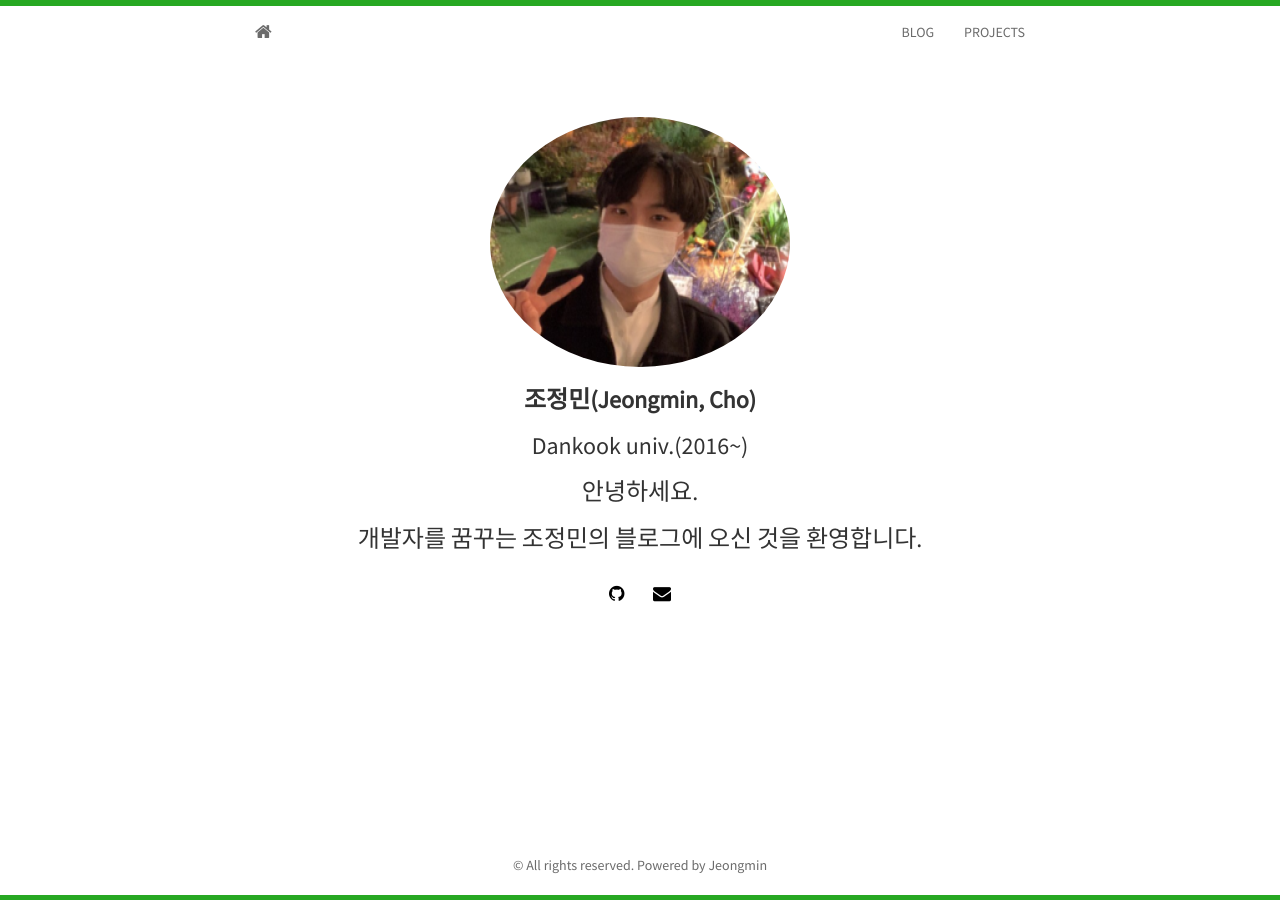
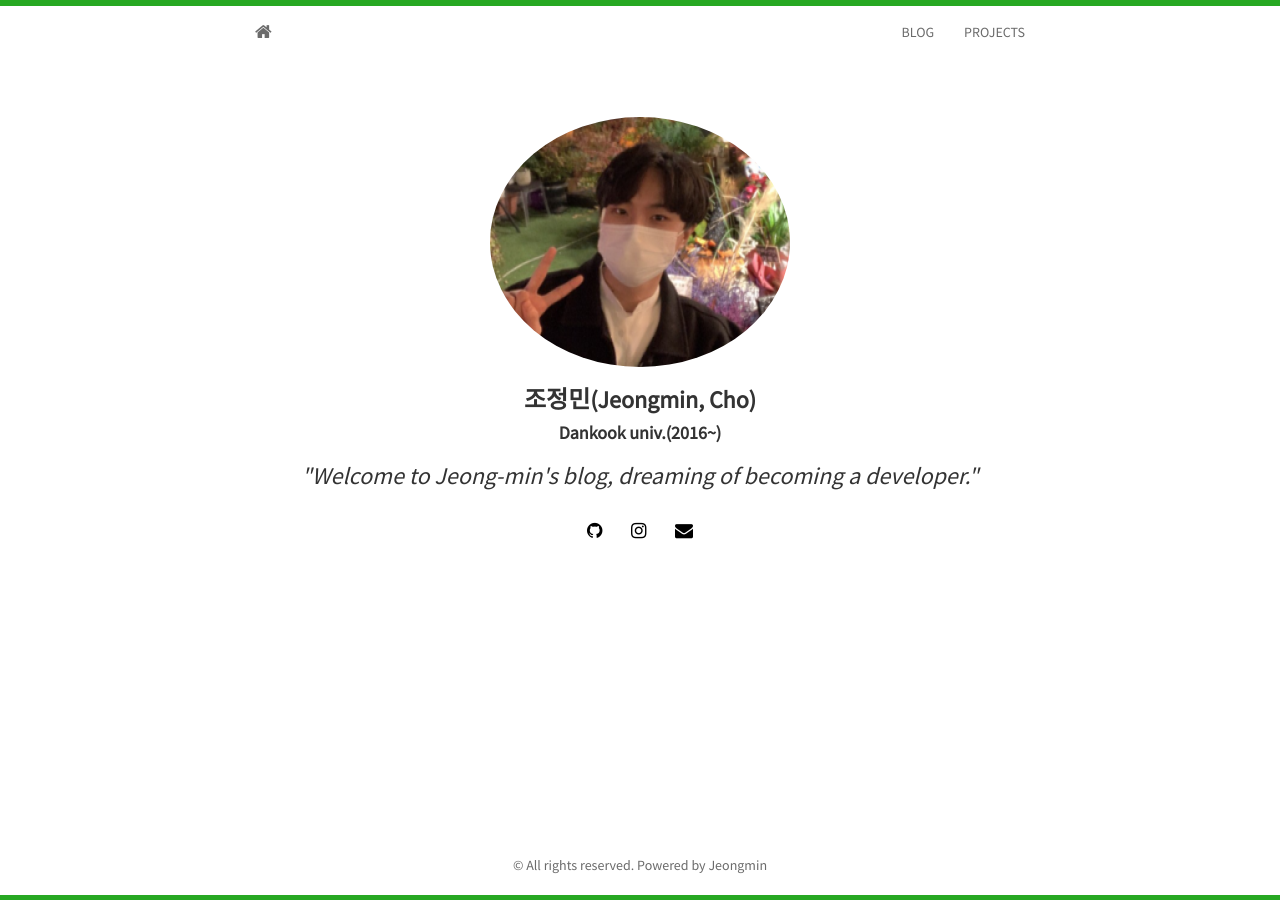
Before and after one commit to Jeongm1n/Jeongm1n.github.io, a Jekyll site: the page built from index.html, in a window 1280 px wide. Built offline with Jekyll 4.4.1, drawn with Linux system fonts in a browser that asks for light colours; nearby versions of some CDN libraries; the list of posts is cut into pages by our own code.

```diff
--- a/_config.yml
+++ b/_config.yml
@@ -18,6 +18,7 @@ description: "조정민의 블로그에 오신 것을 환영합니다."
 avatar: profile.png
 email: qll4359@email.com
 github: Jeongm1n # username
+insta: wjdals4_6/?hl=ko
 #twitter: username
 #linkedin: username
 #stackoverflow: username   #e.g: users/2735833/proton1h1
--- a/_includes/social.html
+++ b/_includes/social.html
@@ -2,6 +2,9 @@
 	<h4>
     {% if site.github %}
 	  <a href="http://github.com/{{ site.github }}"><i class="fa fa-github"></i></a>
+    {% endif %}
+    {% if site.github %}
+        <a href="https://instagram.com/{{ site.insta }}"><i class="fa fa-instagram"></i></a>
     {% endif %}
     {% if site.email %}
 	  <a href="mailto:{{ site.email}}"><i class="fa fa-envelope"></i></a>
--- a/index.html
+++ b/index.html
@@ -8,9 +8,9 @@ layout: home
 		<img class="img-circle" src="{{ site.baseurl }}static/img/{{ site.avatar }}" alt="Responsive image">
 	  </div>
 	  <h3><strong>조정민(Jeongmin, Cho)</strong></h3>
-	  <h3>Dankook univ.(2016~)</h3>
-	  <h3>안녕하세요.</h3>
-	  <h3>개발자를 꿈꾸는 조정민의 블로그에 오신 것을 환영합니다.</h3>
+	  <h4><strong>Dankook univ.(2016~)</strong></h4>
+
+	  <h3 style="font-style: italic">"Welcome to Jeong-min's blog, dreaming of becoming a developer."</h3>
 	  {% include social.html %}
 	</div>
 </section>
```
Also changed, not shown: _posts/2020-12-17-post.md (added, +25 -0 lines), assets/images/screen1.png (deleted), assets/images/screen2.png (deleted), assets/images/screen3.png (deleted), assets/images/screen4.png (deleted), images/blog.png (added).
